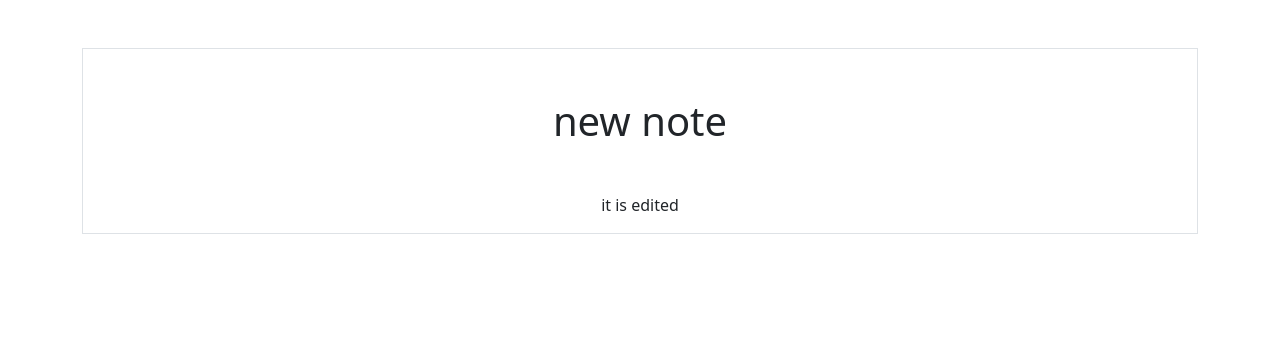
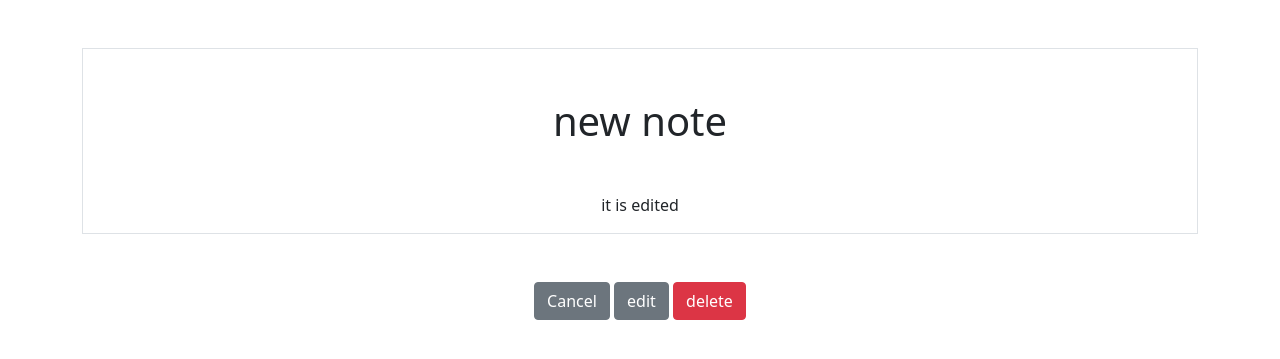
Before and after one commit to fMurugi/linkedin-Django, a Django app: page /smart/notes/3 in a window 1280 px wide. Shown: the top 359 px of the page. Run offline with Django 5.2, Linux system fonts and the light colour scheme; data comes from the database, SQL or seed files in the repository; both versions use the stored data as it was after the commit.

Commit message:
add update and delete

```diff
--- a/notes/models.py
+++ b/notes/models.py
@@ -1,7 +1,9 @@
 from django.db import models
+from django.contrib.auth.models import User
 
 # Create your models here.
 class Notes(models.Model):
     title = models.CharField(max_length=100)
     content = models.TextField()
     date = models.DateTimeField(auto_now_add=True)
+    user = models.ForeignKey(User,on_delete=models.CASCADE, related_name='notes')
--- a/notes/templates/notes/notes_details.html
+++ b/notes/templates/notes/notes_details.html
@@ -5,5 +5,7 @@
         <h1 class="my-5">{{note.title}}</h1>
         <p>{{note.content}}</p>
     </div>
-
+    <a href="{% url 'notes.list' %}" class="btn btn-secondary my-5">Cancel</a>
+    <a href ="{% url 'notes.update' pk=note.id %}" class="btn btn-secondary">edit</a>
+    <a href="{% url 'notes.delete' pk=note.id %}" class="btn btn-danger">delete</a>
 {%endblock%}
--- a/notes/templates/notes/notes_form.html
+++ b/notes/templates/notes/notes_form.html
@@ -2,9 +2,13 @@
 
 {% block content %}
     <h1 class="my-5">Create a new note</h1>
-    <form method="POST" action="{% url 'notes.create' %}">
+    <form method="POST" >
         {% csrf_token %}
         {{ form}}
         <button type="submit" class="btn btn-primary my-5">Submit</button>
     </form>
+{% if form.errors %}
+<div class="alert alert-danger my-5"></div>
+{{form.errors.title.as_text}}
+{% endif %}
 {% endblock %}
--- a/notes/urls.py
+++ b/notes/urls.py
@@ -4,5 +4,7 @@ from . import views
 urlpatterns = [
     path('notes',views.NotesListView.as_view(), name='notes.list'),
     path('notes/<int:pk>',views.NoteDetailView.as_view(), name="notes.detail"),
+    path('notes/<int:pk>/edit',views.NoteUpdateView.as_view(), name="notes.update"),
+    path('notes/<int:pk>/delete',views.NoteDeleteView.as_view(), name="notes.delete"),
     path('notes/create',views.NoteCreateView.as_view(), name="notes.create"),
 ]
--- a/notes/views.py
+++ b/notes/views.py
@@ -1,8 +1,9 @@
 from django.shortcuts import render
 from django.http import Http404
 from .models import Notes
-from django.views.generic import ListView,DetailView,CreateView
-
+from django.views.generic import ListView,DetailView,CreateView,UpdateView
+from django.views.generic.edit import DeleteView
+from .forms import NotesForm
 
 # def list(request):
 #     all_notes = Notes.objects.all()
@@ -27,5 +28,15 @@ class NoteDetailView(DetailView):
 
 class NoteCreateView(CreateView):
     model = Notes
-    fields = ['title','content']
+    # fields = ['title','content']
+    form_class = NotesForm
     success_url ="/smart/notes"
+class NoteUpdateView(UpdateView):
+    model = Notes
+    # fields = ['title','content']
+    form_class = NotesForm
+    success_url ="/smart/notes"
+class NoteDeleteView(DeleteView):
+    model = Notes
+    success_url ="/smart/notes"
+    template_name= 'notes/notes_delete.html'
--- a/static/css/style.css
+++ b/static/css/style.css
@@ -1,3 +1,7 @@
-.note-li{
+/* .note-li{
     color: red;
+} */
+
+ul.errorlist {
+    display: none;
 }
```
Also changed, not shown: notes/forms.py (added, +21 -0 lines), notes/templates/notes/notes_delete.html (added, +11 -0 lines), db.sqlite3, notes/migrations/0002_notes_user.py (added).
